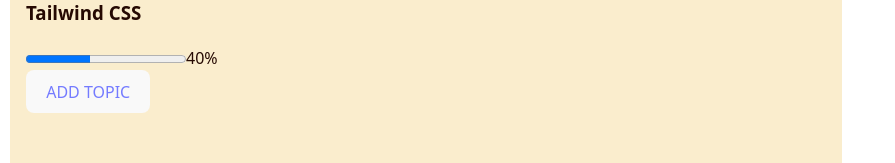
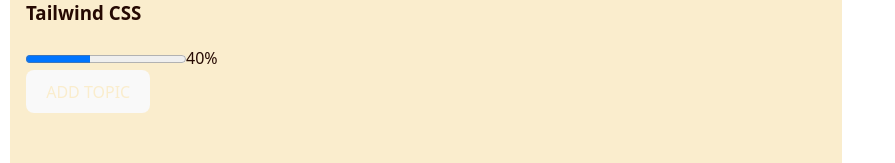
Before and after one commit to enochrx/learning-tracker, a React (Vite) app: page / in a window 1280 px wide. Shown: the part 191-354 px from the top of the page, without its empty margins (0-895 px from the left). Built offline with nearby package versions, Linux system fonts and the light colour scheme.

Commit message:
styled the form

```diff
--- a/src/index.css
+++ b/src/index.css
@@ -52,7 +52,7 @@
   margin: 0.5rem 0;
   background-color: #c6c1c1;
   border-radius: 4px;
-  border:;
+  color: #250902;
 }
 
 button {
@@ -64,7 +64,7 @@
   font-family: inherit;
   background-color: #250902;
   cursor: pointer;
-  color: #747bff;
+  color: #faedcd;
   text-transform: uppercase;
   transition: border-color 0.25s;
 }
```
